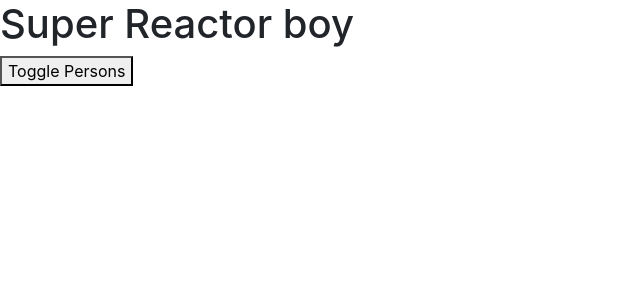
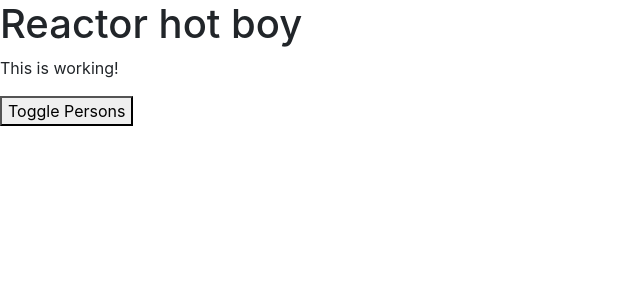
Before and after one commit to goxr3plus/React-App, a React app: page / in a window 1280 px wide. Shown: the top 300 px of the page, without its empty margins (0-640 px from the left). Built offline with nearby package versions, Linux system fonts and the light colour scheme.

Commit message:
Dividing application into components

```diff
--- /dev/null
+++ b/src/components/Cockpit/Cockpit.css
@@ -0,0 +1,28 @@
+.Cockpit button {
+    border: 1px solid blue;
+    padding: 16px;
+    background-color: green;
+    font: inherit;
+    color: white;
+    cursor: pointer;
+}
+.Cockpit button:hover {
+    background-color: lightgreen;
+    color: black;
+}
+
+.Cockpit button.Red {
+    background-color: red;
+}
+.Cockpit button.Red:hover {
+    background-color: salmon;
+    color: black;
+}
+
+.red {
+    color: red;
+  }
+
+  .bold {
+    font-weight: bold;
+  }
--- a/src/components/Cockpit/Cockpit.js
+++ b/src/components/Cockpit/Cockpit.js
@@ -0,0 +1,30 @@
+import React from 'react';
+import classes from './Cockpit.css';
+
+const cockpit = (props) => {
+    const assignedClasses = [];
+    let btnClass = '';
+
+    if (props.showPerson)
+        btnClass = classes.Red;
+
+    if (props.persons.length <= 2) {
+        assignedClasses.push(classes.red);
+    }
+
+    if (props.persons.length <= 1) {
+        assignedClasses.push(classes.bold);
+    }
+
+    return (
+        <div className={classes.Cockpit}>
+            <h1>{props.applicationTitle}</h1>
+            <p className={assignedClasses.join(' ')}> This is working!</p>
+            <button className={btnClass} onClick={props.togglePersonsHandler}>Toggle Persons</button>
+            <br></br>
+            <br></br>
+        </div>
+    );
+}
+
+export default cockpit;
--- a/src/components/Persons/Person/Person.css
+++ b/src/components/Persons/Person/Person.css
@@ -2,7 +2,7 @@
    width: 60%;
    margin:16px auto;
    border: 1px solid #eee ;
-   box-shadow: 0 2px 3px rgb(223, 59, 59);
+   box-shadow: 0 2px 3px rgb(216, 54, 54);
    padding: 16px;
    text-align: center;
 }
--- /dev/null
+++ b/src/components/Persons/Persons.js
@@ -0,0 +1,15 @@
+import React from 'react';
+import Person from './Person/Person'
+
+const persons = (props) =>
+        props.persons.map((person , index) => {
+            return <Person
+            click ={() => props.clicked(index)}
+            name={person.name}
+            age={person.age}
+            key = {person.id}
+            changed = {(event) => props.changed(event,person.id)}> Child element2 </Person>
+        }
+        )
+
+export default persons;
--- a/src/containers/App.css
+++ b/src/containers/App.css
@@ -1,29 +1,3 @@
 .App {
   text-align: center;
 }
-
-.red {
-  color: red;
-}
-
-.bold {
-  font-weight: bold;
-}
-
-.App button {
-border: 1px solid blue;
-padding:16px;
-background-color: green;
-font: inherit;
-color:white;
-cursor: pointer;
-}
-
-.App button.Red{
-background-color:red;
-}
-
-.App button.Red:hover{
-background-color:salmon;
-color:black;
-}
--- a/src/containers/App.js
+++ b/src/containers/App.js
@@ -1,8 +1,11 @@
 import React, { Component } from "react";
 import clazzes from "./App.css";
-import Person from "../components/Persons/Person/Person.js";
+import Persons from "../components/Persons/Persons";
 import 'bootstrap/dist/css/bootstrap.css';
+import Cockpit from "../components/Cockpit/Cockpit";
 
+
+//  TODO
 class App extends Component {
   state = {
     persons: [
@@ -64,33 +67,29 @@ class App extends Component {
   render() {
 
     /* ------------- Persons ------------- */
-    let persons = null
-    let btnClass = '';
+    let persons = null;
+
     if(this.state.showPersons){
       persons = (
        <div>
-        {this.state.persons.map((person , index) => {
-             return <Person
-               click ={() => this.deletePersonHandler(index)}
-               name={person.name}
-               age={person.age}
-               key = {person.id}
-               changed = {(event) => this.nameChangedHandler(event,person.id)}> Child element2 </Person>
-           }
-          )
-        }
+         <Persons
+           persons = {this.state.persons}
+           clicked = {this.deletePersonHandler}
+           changed = {this.nameChangedHandler}
+         />
        </div>
       );
 
-      btnClass =  clazzes.Red;
      }
 
     return (
       <div className={clazzes.App}>
-        <h1> Super Reactor boy</h1>
-        <button className={btnClass} onClick={this.togglePersonsHandler}>Toggle Persons</button>
-        <br></br>
-        <br></br>
+        <Cockpit
+         applicationTitle = {this.props.title}
+         persons = {this.state.persons}
+         showPerson = {this.state.showPersons}
+         togglePersonsHandler = {this.togglePersonsHandler}>
+        </Cockpit>
         {persons}
       </div>
     );
--- a/src/index.js
+++ b/src/index.js
@@ -4,7 +4,7 @@ import './index.css';
 import App from './containers/App';
 import * as serviceWorker from './serviceWorker';
 
-ReactDOM.render(<App />, document.getElementById('root'));
+ReactDOM.render(<App title="Reactor hot boy"/>, document.getElementById('root'));
 
 // If you want your app to work offline and load faster, you can change
 // unregister() to register() below. Note this comes with some pitfalls.
```
